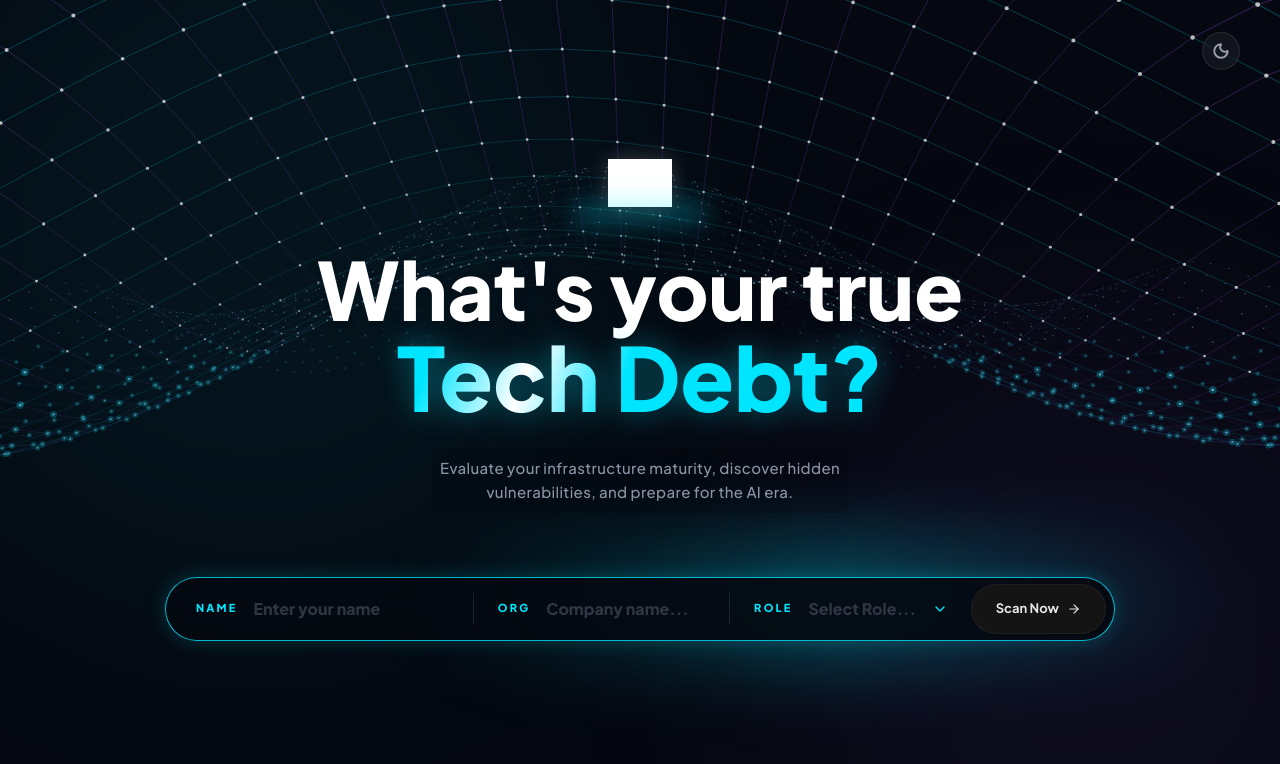
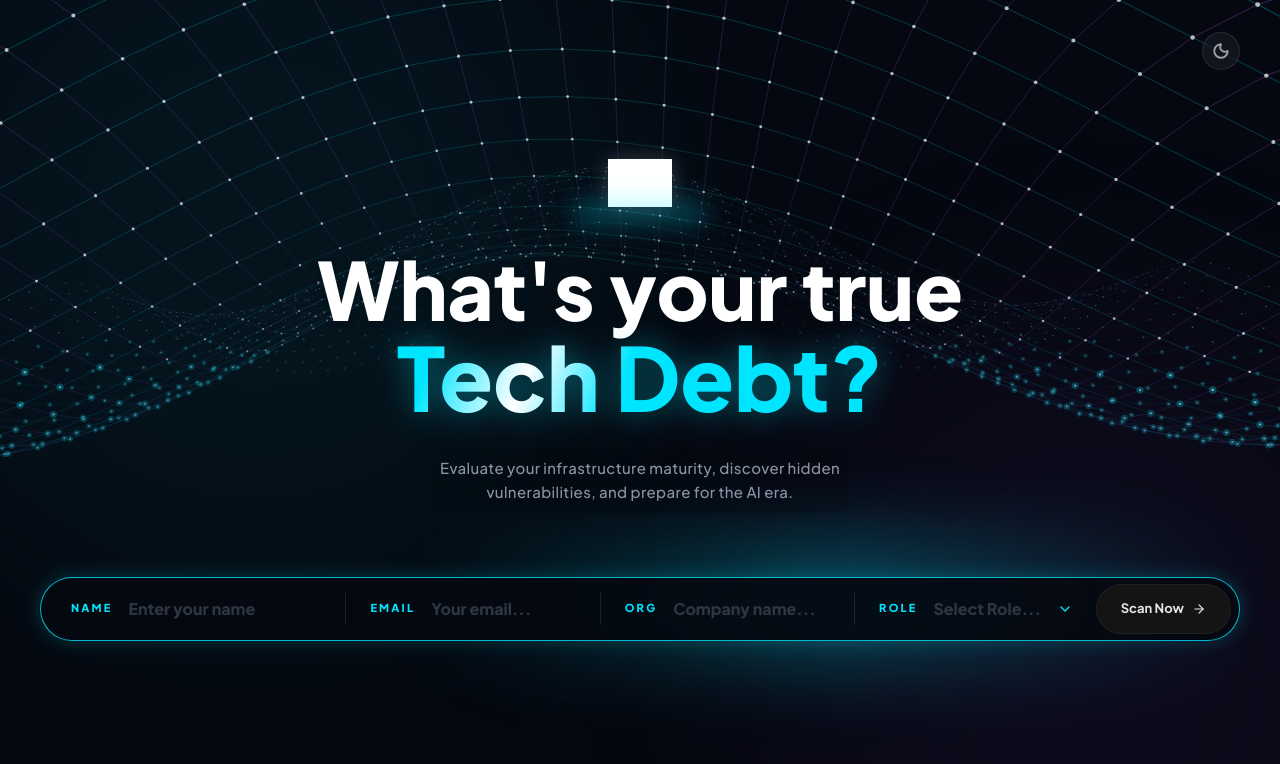
Before and after one commit to saereu-ps/tech-debt-assessment, a React (Vite) app: page / in a window 1280 px wide. Shown: the top 764 px of the page. Built offline with nearby package versions, Linux system fonts and the light colour scheme; grey boxes are pictures that could not be loaded.

Commit message:
Add Email field to LandingPage and update contact info in ResultDashboard

```diff
--- a/src/App.tsx
+++ b/src/App.tsx
@@ -9,6 +9,7 @@ import { getResultTier, type AssessmentCategory } from './data/assessmentData';
 export type ViewState = 'landing' | 'assessment' | 'result';
 export interface UserInfo {
   name: string;
+  email: string;
   company: string;
   role: string;
 }
@@ -27,9 +28,9 @@ function App() {
     if (encodedData) {
       try {
         const decoded = JSON.parse(decodeURIComponent(atob(encodedData)));
-        if (decoded.s && decoded.n !== undefined && decoded.c !== undefined && decoded.r !== undefined) {
+        if (decoded.s && decoded.n !== undefined && decoded.e !== undefined && decoded.c !== undefined && decoded.r !== undefined) {
           setScores(decoded.s);
-          setUserInfo({ name: decoded.n, company: decoded.c, role: decoded.r });
+          setUserInfo({ name: decoded.n, email: decoded.e, company: decoded.c, role: decoded.r });
           setIsSharedReport(true);
           setView('result');
         }
--- a/src/components/LandingPage.tsx
+++ b/src/components/LandingPage.tsx
@@ -11,6 +11,7 @@ interface LandingPageProps {
 
 const LandingPage: React.FC<LandingPageProps> = ({ onStart }) => {
   const [name, setName] = useState('');
+  const [email, setEmail] = useState('');
   const [company, setCompany] = useState('');
   const [role, setRole] = useState('');
   const [isDropdownOpen, setIsDropdownOpen] = useState(false);
@@ -40,7 +41,7 @@ const LandingPage: React.FC<LandingPageProps> = ({ onStart }) => {
   const handleSubmit = (e: React.FormEvent) => {
     e.preventDefault();
     if (name.trim() && company.trim() && role.trim()) {
-      onStart({ name, company, role });
+      onStart({ name, email, company, role });
     }
   };
 
@@ -86,7 +87,7 @@ const LandingPage: React.FC<LandingPageProps> = ({ onStart }) => {
         <form
           onSubmit={handleSubmit}
           className={`
-            w-full max-w-[950px] flex flex-col md:flex-row items-stretch p-1.5 rounded-[32px] md:rounded-full relative z-20 gap-2 md:gap-0
+            w-full max-w-[1100px] xl:max-w-[1200px] flex flex-col md:flex-row items-stretch p-1.5 rounded-[32px] md:rounded-full relative z-20 gap-2 md:gap-0
             transition-all duration-300 ease-out border backdrop-blur-md
             border-zinc-200 dark:border-[#00e5ff]/80 shadow-xl dark:shadow-[0_0_20px_rgba(0,229,255,0.2)] bg-white/90 dark:bg-[#050810]/90
             hover:border-zinc-300 dark:hover:border-[#00e5ff] hover:shadow-2xl dark:hover:shadow-[0_0_40px_rgba(0,229,255,0.4)] hover:bg-white dark:hover:bg-[#03060c]
@@ -102,6 +103,23 @@ const LandingPage: React.FC<LandingPageProps> = ({ onStart }) => {
               placeholder="Enter your name"
               value={name}
               onChange={(e) => setName(e.target.value)}
+              className="w-full bg-transparent border-none outline-none text-[14px] md:text-[16px] font-black text-zinc-900 dark:text-white placeholder-zinc-400 dark:placeholder-[#2f3542] focus:ring-0"
+              required
+            />
+          </div>
+
+          {/* Vertical Divider (Hidden on mobile) */}
+          <div className="hidden md:block w-px h-6 md:h-8 bg-black/10 dark:bg-white/10 self-center mx-1 transition-colors duration-300 group-hover:bg-[#00e5ff]/30"></div>
+
+
+          {/* Email Input Area */}
+          <div className="flex-1 flex items-center px-4 md:px-5 relative group h-[52px] md:h-auto">
+            <span className="text-[10px] md:text-[11px] font-black tracking-[0.2em] text-[#00e5ff] mr-4 shrink-0 uppercase">EMAIL</span>
+            <input
+              type="email"
+              placeholder="Your email..."
+              value={email}
+              onChange={(e) => setEmail(e.target.value)}
               className="w-full bg-transparent border-none outline-none text-[14px] md:text-[16px] font-black text-zinc-900 dark:text-white placeholder-zinc-400 dark:placeholder-[#2f3542] focus:ring-0"
               required
             />
--- a/src/components/ResultDashboard.tsx
+++ b/src/components/ResultDashboard.tsx
@@ -299,28 +299,15 @@ const ResultDashboard: React.FC<ResultDashboardProps> = ({ userInfo, scores, onR
 
           <div className="flex flex-col sm:flex-row items-center gap-4 md:gap-6 relative z-10 shrink-0 w-full lg:w-auto">
             <a
-              href="tel:028217979"
-              className="w-full sm:w-auto flex items-center justify-center gap-3 bg-white dark:bg-[#0b1426] hover:bg-zinc-50 dark:hover:bg-[#111e38] border border-black/10 dark:border-white/10 hover:border-black/20 dark:hover:border-[#00e5ff]/40 px-6 py-4 rounded-2xl transition-all duration-300 group"
-            >
-              <div className="w-10 h-10 rounded-full bg-[#00e5ff]/10 flex items-center justify-center group-hover:bg-[#00e5ff]/20 transition-colors">
-                <Phone size={18} className="text-[#00e5ff]" />
-              </div>
-              <div className="flex flex-col">
-                <span className="text-[10px] text-zinc-400 dark:text-zinc-500 dark:text-zinc-400 font-bold tracking-widest uppercase">Helpdesk 24x7</span>
-                <span className="text-[15px] text-zinc-900 dark:text-white font-bold tracking-wide">02-821-7979</span>
-              </div>
-            </a>
-
-            <a
-              href="mailto:helpdesk@mfec.co.th"
+              href="mailto:datapresale@mfec.co.th"
               className="w-full sm:w-auto flex items-center justify-center gap-3 bg-white dark:bg-[#0b1426] hover:bg-zinc-50 dark:hover:bg-[#111e38] border border-black/10 dark:border-white/10 hover:border-black/20 dark:hover:border-[#00e5ff]/40 px-6 py-4 rounded-2xl transition-all duration-300 group"
             >
               <div className="w-10 h-10 rounded-full bg-[#00e5ff]/10 flex items-center justify-center group-hover:bg-[#00e5ff]/20 transition-colors">
                 <Mail size={18} className="text-[#00e5ff]" />
               </div>
               <div className="flex flex-col">
-                <span className="text-[10px] text-zinc-400 dark:text-zinc-500 dark:text-zinc-400 font-bold tracking-widest uppercase">Email Support</span>
-                <span className="text-[15px] text-zinc-900 dark:text-white font-bold tracking-wide">helpdesk@mfec.co.th</span>
+                <span className="text-[10px] text-zinc-400 dark:text-zinc-500 font-bold tracking-widest uppercase">Contact</span>
+                <span className="text-[15px] text-zinc-900 dark:text-white font-bold tracking-wide">datapresale@mfec.co.th</span>
               </div>
             </a>
           </div>
```
